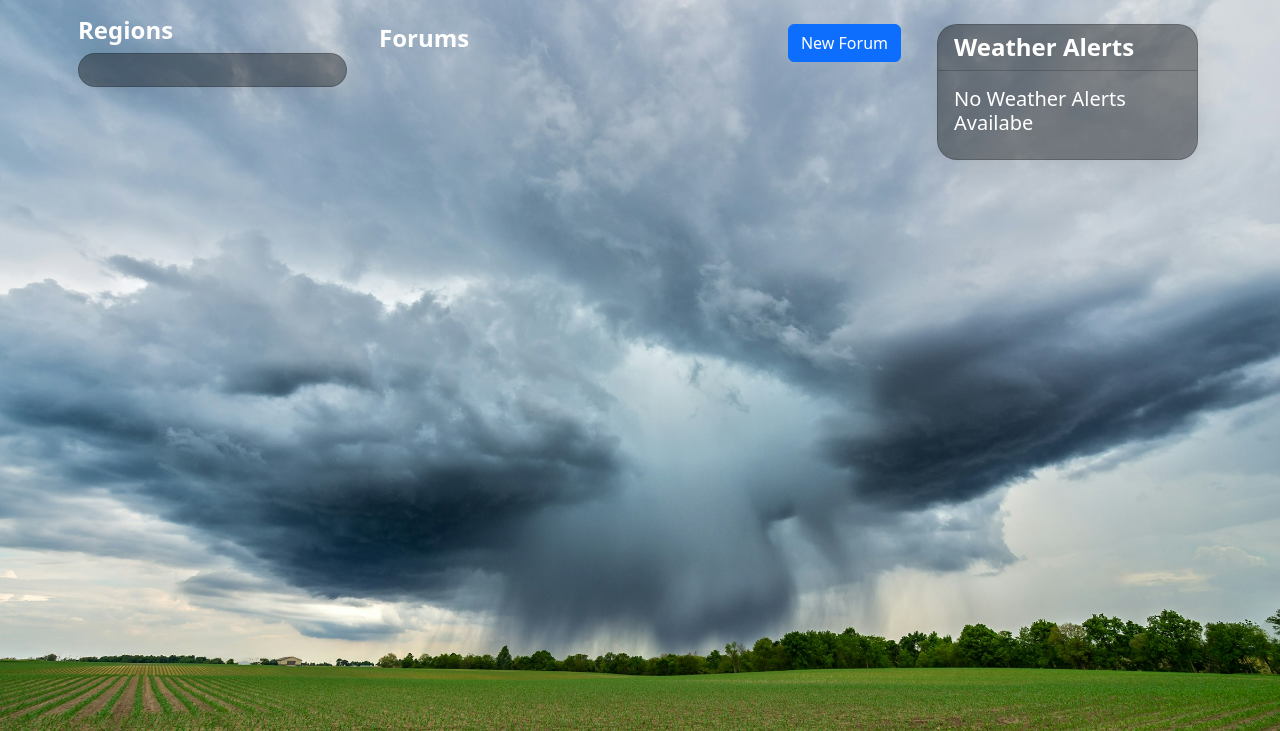
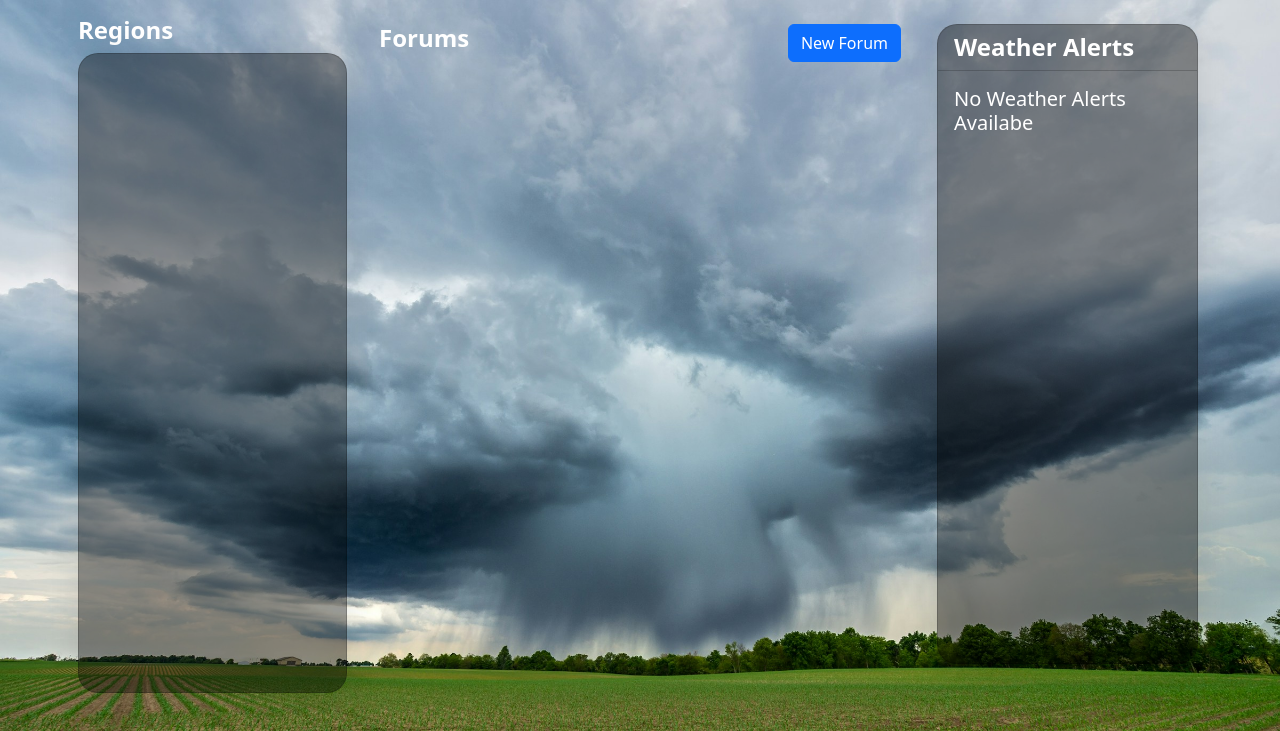
Before and after one commit to nokekip/FLARE, a Django app: page /community/ in a window 1280 px wide. Shown: the part 69-800 px from the top of the page. Run offline with Django 5.2, Linux system fonts and the light colour scheme; the visitor is signed in with stand-in values (Sample User, id 1); data that the repository does not hold is empty; some libraries are stand-ins or nearby versions.

Commit message:
updated homepage to be scrolable and have fixed hehight

```diff
--- a/static/styles/styles.css
+++ b/static/styles/styles.css
@@ -94,3 +94,13 @@ body {
 .day p {
     margin: 5px 0;
 }
+
+.card-scroll {
+    height: 80vh;
+    overflow-y: scroll;
+}
+
+.forum-list {
+    height: 75vh;
+    overflow-y: scroll;
+}
--- a/templates/community/index.html
+++ b/templates/community/index.html
@@ -6,7 +6,7 @@
     <div class="row">
         <div class="col-sm-3 d-none d-sm-block p-2">
           <h3 class="pt-2 fs-4 fw-bold">Regions</h3>
-            <div class="card auth-card">
+            <div class="card auth-card card-scroll">
               <div class="p-3">
                   <ul class="list-group">
                     {% for region in regions %}
@@ -67,8 +67,9 @@
                       </div>
                     </div>
                 </div>
-                {% for forum in forums %}
-                <div class="card auth-card text-white mb-4">
+                <div class="forum-list">
+                  {% for forum in forums %}
+                  <div class="card auth-card text-white mb-4">
                   <div class="card-body">
                     <div class="d-flex justify-content-between align-items-center">
                       <div class="d-flex py-2 align-items-center">
@@ -90,12 +91,13 @@
                       <span class="badge text-bg-secondary">{{forum.region}}</span>
                     </div>
                   </div>
-                {% endfor %}
+                  {% endfor %}
+                </div>
             </div>
         </div>
 
         <div class="col-sm-4 col-md-3">
-            <div class="card auth-card text-white my-4">
+            <div class="card auth-card text-white my-4 card-scroll">
               <h5 class="card-header fw-bold fs-4">Weather Alerts</h5>
               <div class="card-body">
                 {% if weather_alerts %}
```
